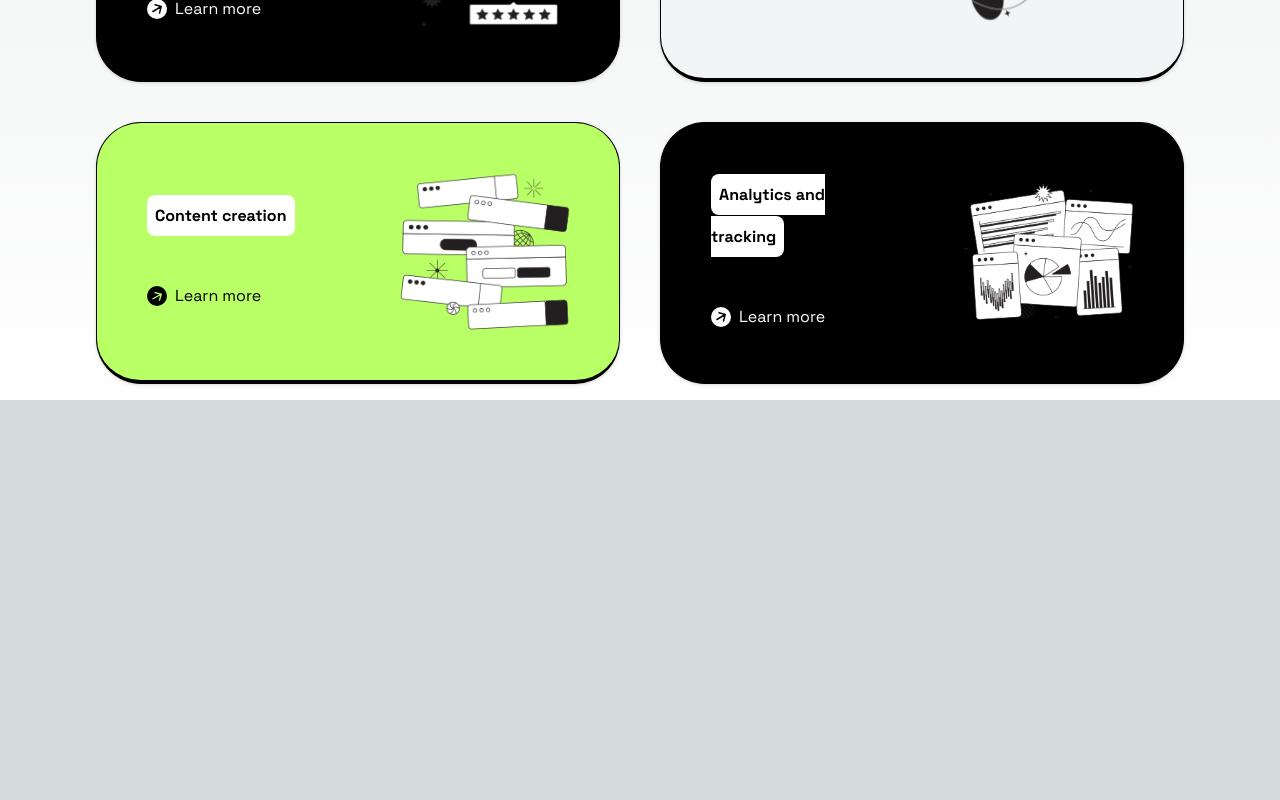
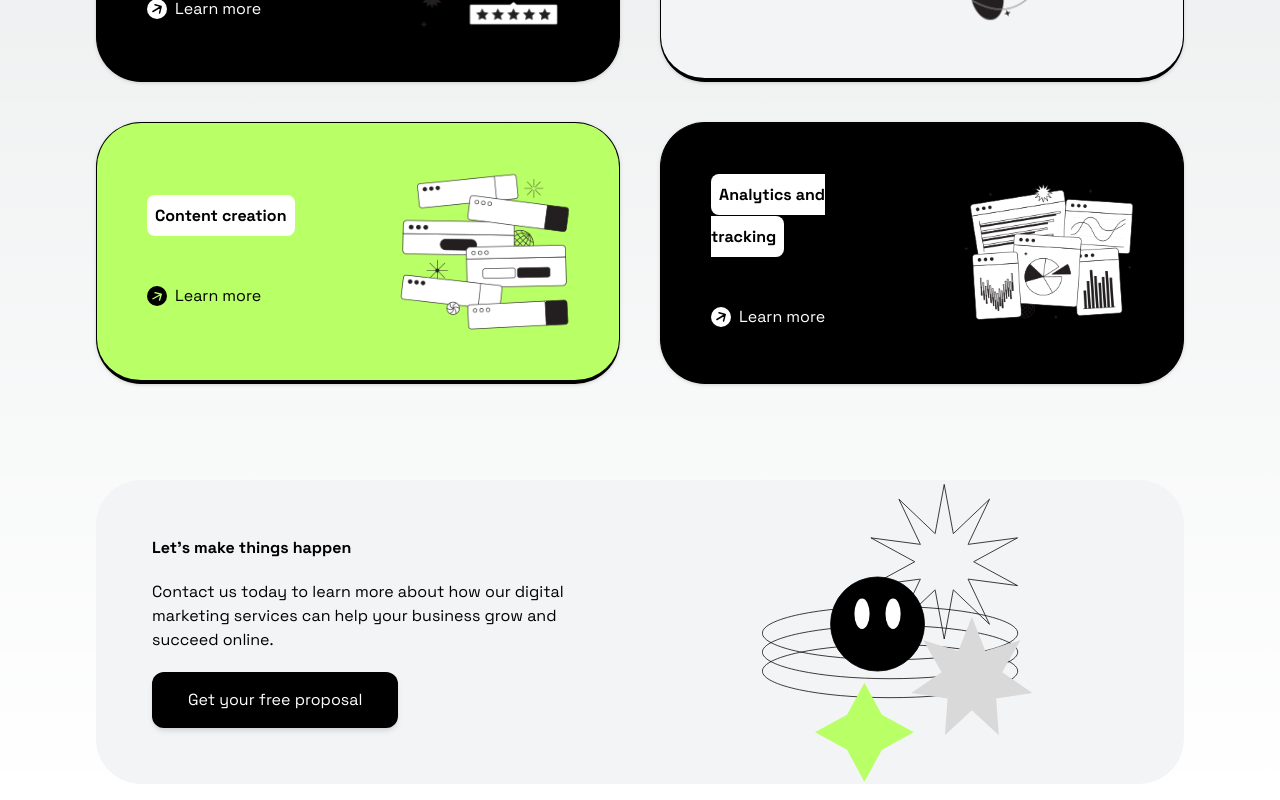
Before and after one commit to Precious-gift/positivus, a Next.js app: page / in a window 1280 px wide. Shown: the part 1324-2124 px from the top of the page. Before the commit the page ends 1724 px from the top, so only its background shows below. Built offline with nearby package versions, Linux system fonts and the light colour scheme.

Commit message:
Free proposal card

```diff
--- a/app/globals.css
+++ b/app/globals.css
@@ -48,6 +48,10 @@ body {
   border-width: 1px 1px 4px 1px;
   border-radius: 45px;
   padding: 50px;
+}
+
+.rounded-custom {
+  border-radius: 45px;
 }
 
 .leading-custom {
--- a/components/CustomButton.tsx
+++ b/components/CustomButton.tsx
@@ -4,7 +4,7 @@ import React from "react";
 const CustomButton = ({ title, containerStyles }: CustomButtonProps) => {
   return (
     <button
-      className={`inline-block bg-black hover:bg-white text-white hover:text-black text-xl py-4 px-9 rounded-xl shadow-md ${containerStyles}`}
+      className={`inline-block bg-black hover:bg-white text-white hover:text-black py-4 px-9 rounded-xl shadow-md ${containerStyles}`}
     >
       {title}
     </button>
--- a/components/Hero.tsx
+++ b/components/Hero.tsx
@@ -17,7 +17,7 @@ const Hero = () => {
           </p>
           <CustomButton
             title="Book a consultation"
-            containerStyles="mt-4 w-full sm:w-auto sm:relative absolute bottom-0"
+            containerStyles="mt-4 w-full text-xl sm:w-auto sm:relative absolute bottom-0"
           />
         </div>
         <div className="basis-full md:basis-5/12 flex justify-center mt-10 sm:mt-0">
--- a/components/Services.tsx
+++ b/components/Services.tsx
@@ -1,13 +1,13 @@
 import React from "react";
-import { SectionHeader, ServiceCard } from "@/components";
-import { servicesInfo, servicesList } from "@/constants";
+import { CustomButton, SectionHeader, ServiceCard } from "@/components";
+import { servicesList, sectionList } from "@/constants";
 
 const Services = () => {
   return (
     <section className="mb-4">
       <SectionHeader
-        title={servicesInfo.title}
-        description={servicesInfo.description}
+        title={sectionList[0].title}
+        description={sectionList[0].description}
       />
       <div className="mt-20 grid grid-cols-1 sm:grid-cols-2 gap-10">
         {servicesList.map((service) => (
@@ -19,6 +19,27 @@ const Services = () => {
           ></ServiceCard>
         ))}
       </div>
+      <div className="mt-24 p-14 bg-gray-100 rounded-custom grid grid-cols-1 sm:grid-cols-5 gap-10 relative">
+        <div className="flex flex-col gap-5 sm:col-span-3 w-full sm:w-5/6">
+          <h2 className="font-black">Let's make things happen</h2>
+          <p>
+            Contact us today to learn more about how our digital marketing
+            services can help your business grow and succeed online.
+          </p>
+          <div>
+            <CustomButton
+              title="Get your free proposal"
+              containerStyles="w-full sm:w-auto text-base"
+            />
+          </div>
+        </div>
+        <div className="w-full hidden sm:block sm:col-span-2">
+          <img
+            src="/positivus_free_proposal_img.svg"
+            className="absolute top-1/2 -translate-y-1/2 w-1/4 object-contain"
+          />
+        </div>
+      </div>
     </section>
   );
 };
--- a/constants/index.ts
+++ b/constants/index.ts
@@ -11,11 +11,13 @@ interface ServicesListProps {
   cardImageUrl: string;
 }
 
-export const servicesInfo: ServicesInfoProps = {
-  title: "Services",
-  description:
-    "At our digital marketing agency, we offer a range of services to help businesses grow and succeed online. These services include:",
-};
+export const sectionList: ServicesInfoProps[] = [
+  {
+    title: "Services",
+    description:
+      "At our digital marketing agency, we offer a range of services to help businesses grow and succeed online. These services include:",
+  },
+];
 
 export const servicesList: ServicesListProps[] = [
   {
```
Also changed, not shown: public/positivus_free_proposal_img.svg (added).
